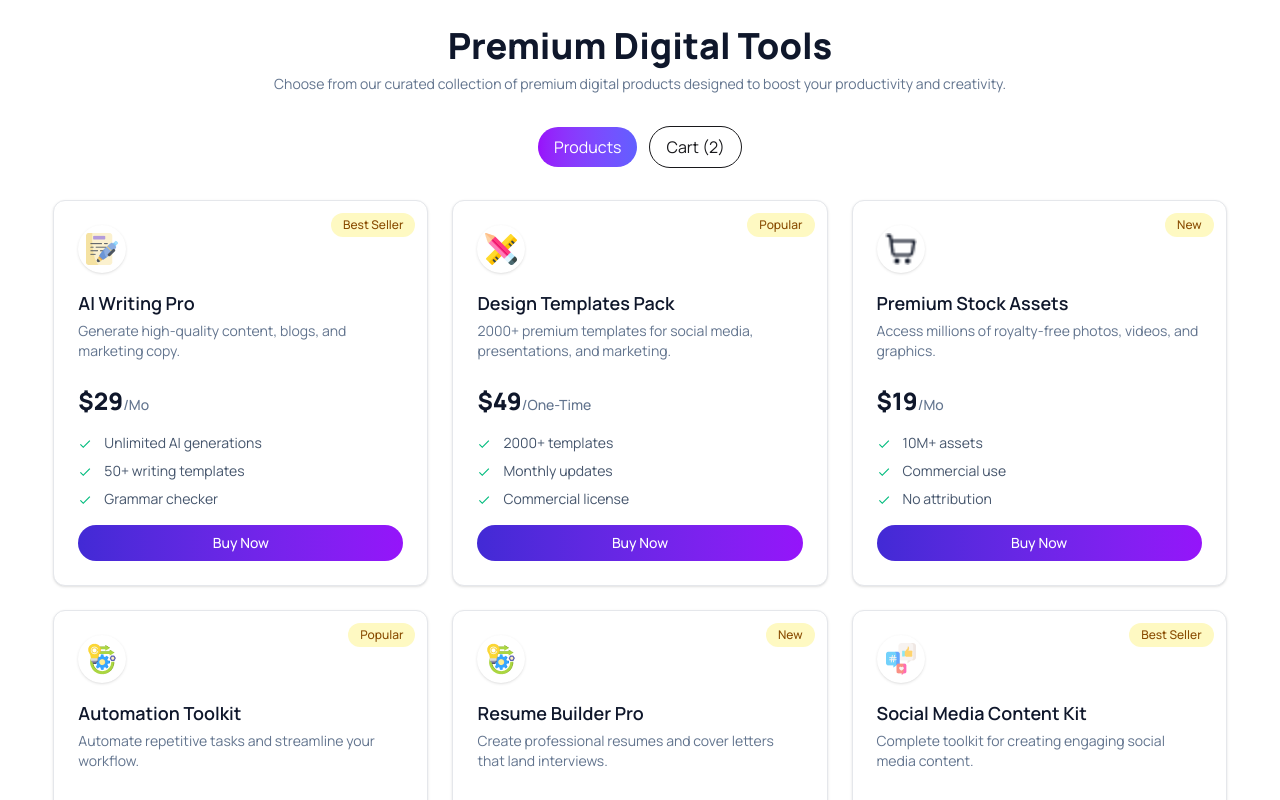
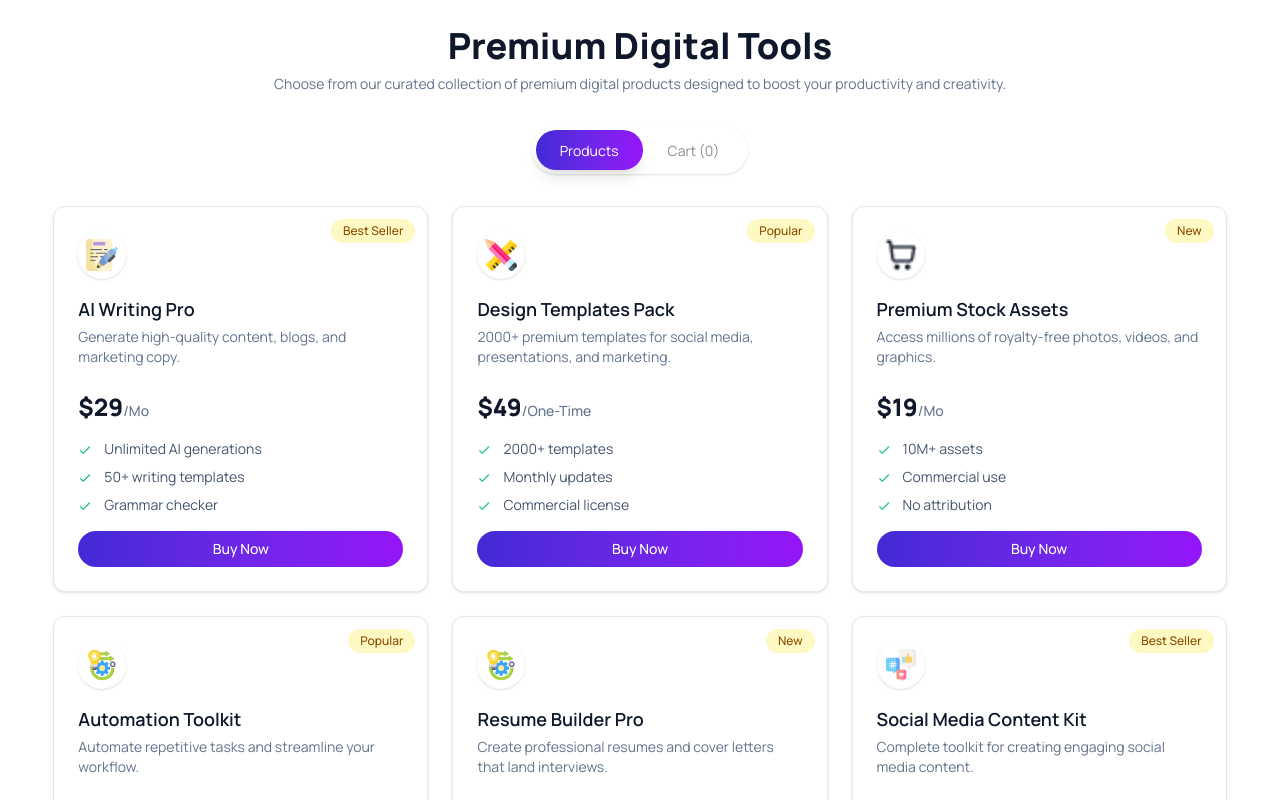
Before and after one commit to mehediScriptDev/ph6_digital, a React (Vite) app: page / in a window 1280 px wide. Shown: the part 1120-1920 px from the top of the page. Built offline with nearby package versions, Linux system fonts and the light colour scheme.

Commit message:
cart is done

```diff
--- a/src/App.jsx
+++ b/src/App.jsx
@@ -7,15 +7,25 @@ import Pricing from "./components/Pricing";
 import ProductsCarts from "./components/ProductsCarts";
 import Stats from "./components/Stats";
 import Steps from "./components/Steps";
+import { useState } from "react";
 
 function App() {
+  const [cart, setCart] = useState([]);
+
+  const handleAddToCart = (product) => {
+    setCart((prev) => {
+      if (prev.find((p) => p.id === product.id)) return prev;
+      return [...prev, product];
+    });
+  };
+
   return (
     <>
       <div>
         <Navbar />
         <Hero />
         <Stats/>
-        <ProductsCarts/>
+        <ProductsCarts cart={cart} onAddToCart={handleAddToCart} />
         <Steps/>
         <Pricing/>
         <Cta/>
--- a/src/components/ProductsCarts.jsx
+++ b/src/components/ProductsCarts.jsx
@@ -1,7 +1,7 @@
 import React, { useEffect, useState } from 'react';
 import { MdDone } from 'react-icons/md';
 
-const ProductCard = ({ p }) => (
+const ProductCard = ({ p, isAdded, onAdd }) => (
     <div className="rounded-xl border border-gray-200 bg-white p-6 shadow-sm relative">
         {p.badge && (
             <div className="absolute top-3 right-3 inline-block bg-yellow-100 text-yellow-800 px-3 py-1 rounded-full text-xs font-medium">
@@ -9,7 +9,7 @@ const ProductCard = ({ p }) => (
             </div>
         )}
 
-        <div className="flex items-start flex-col gap-4">
+        <div className="flex flex-col items-start gap-4">
             <div className="w-12 h-12 rounded-full bg-white flex items-center justify-center shadow-sm">
                 <img src={p.image} alt={p.title} className="w-8 h-8" />
             </div>
@@ -21,24 +21,39 @@ const ProductCard = ({ p }) => (
 
         <div className="mt-6 flex flex-col items-start justify-between">
             <div>
-                <div className="text-2xl text-left font-extrabold text-slate-900">${p.price}<span className="text-sm font-medium text-slate-500">/{p.frequency}</span></div>
+                <div className="text-2xl text-left font-extrabold text-slate-900">${p.price}
+                    <span className="text-sm font-medium text-slate-500">/{p.frequency}</span>
+                </div>
                 <ul className="mt-4 space-y-2 text-sm text-slate-600">
-                    {p.features.slice(0,3).map((f, i) => (
+                    {p.features.slice(0, 3).map((f, i) => (
                         <li key={i} className="flex items-start gap-3"><MdDone className="text-emerald-500 mt-1" />{f}</li>
                     ))}
                 </ul>
             </div>
 
-            <div className=" w-full shrink-0 mt-4 ">
-                <button style={{background: 'linear-gradient(90deg, var(--color-primary), var(--color-another))'}} className="w-full text-white py-2 rounded-full text-sm font-medium">Buy Now</button>
+            <div className="mt-4 shrink-0 w-full">
+                {!isAdded ? (
+                    <button
+                        onClick={() => onAdd(p)}
+                        style={{ background: 'linear-gradient(90deg, var(--color-primary), var(--color-another))' }}
+                        className="w-full text-white py-2 rounded-full text-sm font-medium"
+                    >
+                        Buy Now
+                    </button>
+                ) : (
+                    <button className="w-full bg-emerald-500 text-white py-2 rounded-full text-sm font-medium" disabled>
+                        Added
+                    </button>
+                )}
             </div>
         </div>
     </div>
 );
 
-const ProductsCarts = () => {
+const ProductsCarts = ({ cart = [], onAddToCart }) => {
     const [products, setProducts] = useState([]);
     const [loading, setLoading] = useState(true);
+    const [activeTab, setActiveTab] = useState('products');
 
     useEffect(() => {
         let mounted = true;
@@ -59,14 +74,63 @@ const ProductsCarts = () => {
                 <h2 className="text-3xl md:text-4xl font-extrabold text-slate-900">Premium Digital Tools</h2>
                 <p className="mt-2 text-sm text-slate-500">Choose from our curated collection of premium digital products designed to boost your productivity and creativity.</p>
 
-                <div className="mt-8 flex items-center justify-center gap-3">
-                    <button className="px-4 py-2 rounded-full bg-linear-to-r from-purple-600 to-indigo-500 text-white">Products</button>
-                    <button className="px-4 py-2 rounded-full border">Cart (2)</button>
+                <div className="mt-8 flex items-center justify-center">
+                    <div className="tabs rounded-full bg-white p-1 inline-flex shadow-sm">
+                        <button
+                            onClick={() => setActiveTab('products')}
+                            className={`tab px-6 py-2 rounded-full ${activeTab === 'products' ? 'bg-linear-to-r from-primary to-another text-white shadow-lg' : 'bg-white'}`}
+                            role="tab"
+                            aria-selected={activeTab === 'products'}
+                        >
+                            Products
+                        </button>
+                        <button
+                            onClick={() => setActiveTab('cart')}
+                            className={`tab px-6 py-2 rounded-full ${activeTab === 'cart' ? 'bg-linear-to-r from-primary to-another text-white shadow-lg' : 'bg-white border'}`}
+                            role="tab"
+                            aria-selected={activeTab === 'cart'}
+                        >
+                            Cart ({cart.length})
+                        </button>
+                    </div>
                 </div>
 
-                <div className="mt-8 grid grid-cols-1 sm:grid-cols-2 lg:grid-cols-3 gap-6">
-                    {loading && <div className="col-span-full text-sm text-slate-500">Loading products...</div>}
-                    {!loading && products.map((p) => <ProductCard key={p.id} p={p} />)}
+                <div className="mt-8">
+                    {activeTab === 'products' && (
+                        <div className="grid grid-cols-1 sm:grid-cols-2 lg:grid-cols-3 gap-6">
+                            {loading && <div className="col-span-full text-sm text-slate-500">Loading products...</div>}
+                            {!loading && products.map((p) => (
+                                <ProductCard key={p.id} p={p} isAdded={!!cart.find(c => c.id === p.id)} onAdd={onAddToCart} />
+                            ))}
+                        </div>
+                    )}
+
+                    {activeTab === 'cart' && (
+                        <div className="max-w-4xl mx-auto">
+                            {cart.length === 0 ? (
+                                <div className="py-12 text-center text-slate-500">No items in cart.</div>
+                            ) : (
+                                <div className="grid grid-cols-1 sm:grid-cols-2 lg:grid-cols-3 gap-6">
+                                    {cart.map((p) => (
+                                        <div key={p.id} className="rounded-xl border border-gray-200 bg-white p-6 shadow-sm">
+                                            <div className="flex items-center gap-4">
+                                                <div className="w-12 h-12 rounded-full bg-white flex items-center justify-center shadow-sm">
+                                                    <img src={p.image} alt={p.title} className="w-8 h-8" />
+                                                </div>
+                                                <div className="flex-1 text-left">
+                                                    <h3 className="text-lg font-semibold text-slate-900">{p.title}</h3>
+                                                    <div className="text-sm text-slate-500">${p.price}/{p.frequency}</div>
+                                                </div>
+                                                <div className="ml-4 shrink-0 w-24">
+                                                    <button className="w-full bg-emerald-500 text-white py-2 rounded-full text-sm font-medium" disabled>Added</button>
+                                                </div>
+                                            </div>
+                                        </div>
+                                    ))}
+                                </div>
+                            )}
+                        </div>
+                    )}
                 </div>
             </div>
         </section>
```
